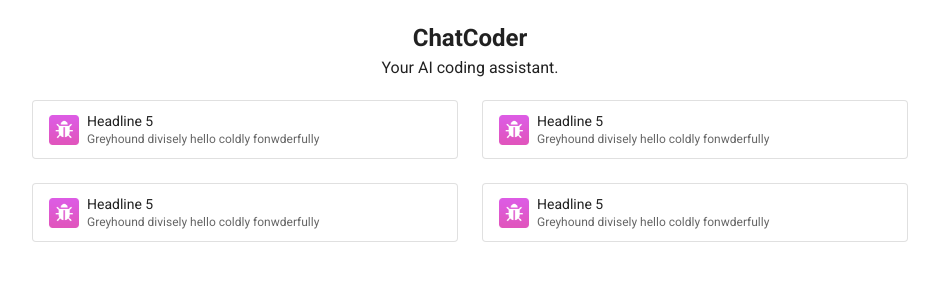
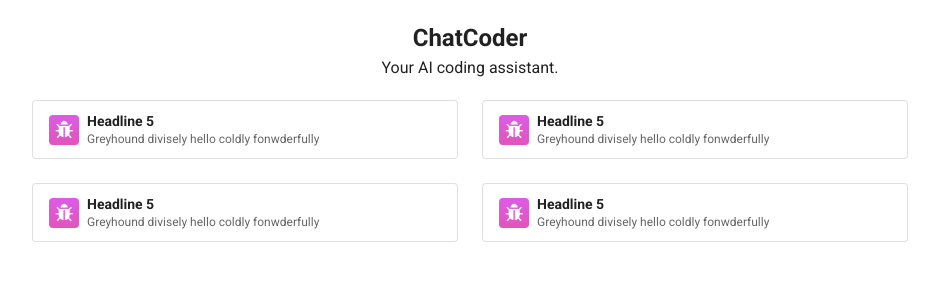
Before and after one commit to saeedmaldosary/vuetify-ChatCoder, a Vue app: page /#/ in a window 1280 px wide. Shown: the top 300 px of the page, without its empty margins (170-1109 px from the left). Built offline with nearby package versions, Linux system fonts and the light colour scheme.

Commit message:
Set title of the card bold

```diff
--- a/src/components/CardItem.vue
+++ b/src/components/CardItem.vue
@@ -5,7 +5,7 @@
         <img :src="iconPath" />
       </v-avatar>
       <v-list-item-content>
-        <v-list-item-title style="font-size: 14px">
+        <v-list-item-title class="font-weight-bold" style="font-size: 14px">
           Headline 5
         </v-list-item-title>
         <v-list-item-subtitle style="font-size: 12px" class="text-wrap"
```
